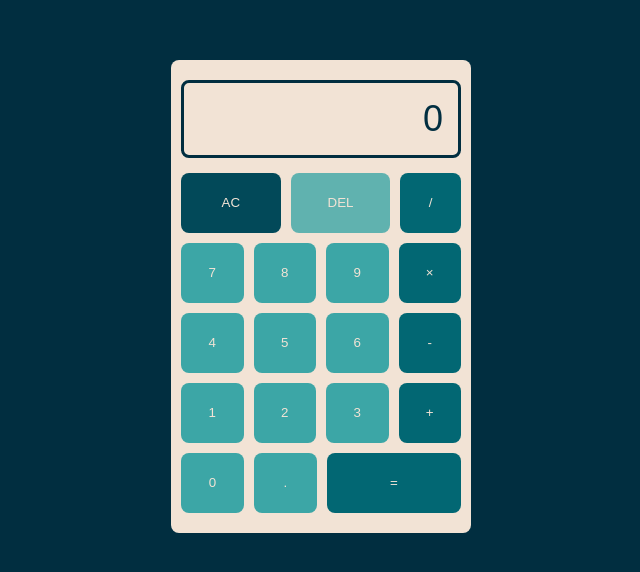
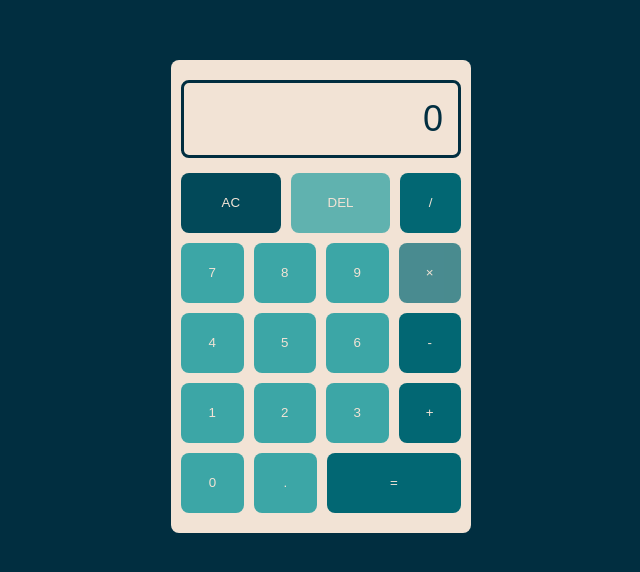
Before and after one commit to AbdulrahmanMAbdulltif/Js_assignmentp2, a plain HTML site: page index.html in a window 1280 px wide. Shown: the part 104-676 px from the top of the page, without its empty margins (319-959 px from the left). Drawn offline with Linux system fonts and the light colour scheme.

Commit message:
Adding selected class for operators

```diff
--- a/index.css
+++ b/index.css
@@ -110,6 +110,11 @@ button {
   color: var(--text-color);
 }
 
+.selected{
+    background-color: var(--operator-color);
+    opacity: 0.7;
+}
+
 @media screen and (max-width: 700px) {
   .header {
     margin-bottom: 20px;
--- a/index.html
+++ b/index.html
@@ -27,7 +27,7 @@
           <button class=" num">7</button>
           <button class=" num">8</button>
           <button class=" num">9</button>
-          <button class=" operator">&#215;</button>
+          <button class=" operator selected">&#215;</button>
         </div>
         <div class="numbers-section">
           <button class=" num">4</button>
```
